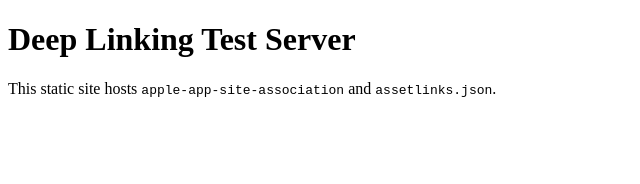
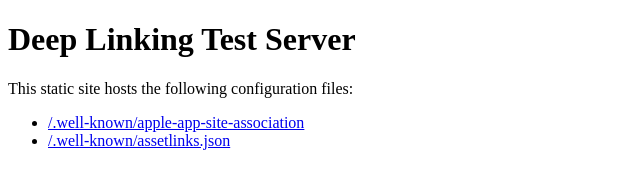
Before and after one commit to makhalidi/deepLinking, a plain HTML site: page index.html in a window 1280 px wide. Shown: the whole page, without its empty margins (0-640 px from the left). Drawn offline with Linux system fonts and the light colour scheme.

Commit message:
Update index.html to list configuration files with links for easier access

```diff
--- a/index.html
+++ b/index.html
@@ -8,7 +8,19 @@
 
 <body>
     <h1>Deep Linking Test Server</h1>
-    <p>This static site hosts <code>apple-app-site-association</code> and <code>assetlinks.json</code>.</p>
+    <p>This static site hosts the following configuration files:</p>
+    <ul>
+        <li>
+            <a href="/.well-known/apple-app-site-association" target="_blank" rel="noopener">
+                /.well-known/apple-app-site-association
+            </a>
+        </li>
+        <li>
+            <a href="/.well-known/assetlinks.json" target="_blank" rel="noopener">
+                /.well-known/assetlinks.json
+            </a>
+        </li>
+    </ul>
 </body>
 
 </html>
```
